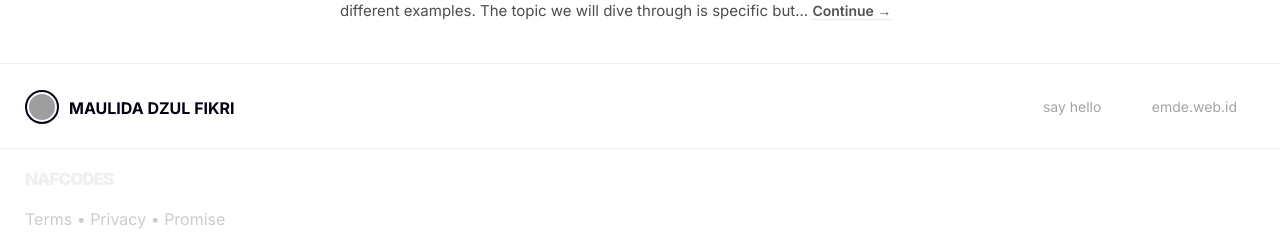
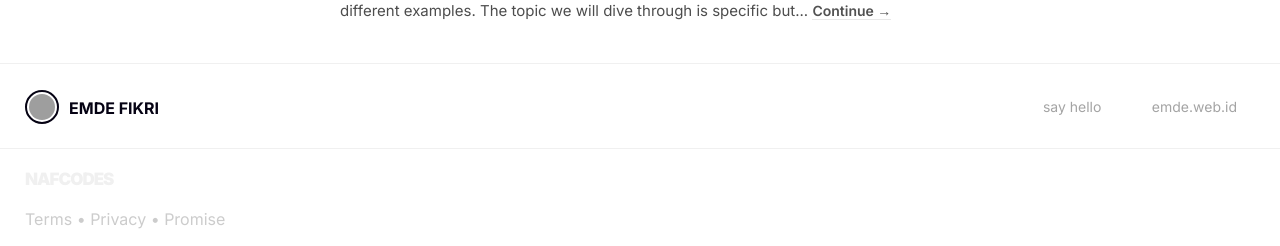
Before and after one commit to emdefikri/emdefikri.github.io, a Jekyll site: the page built from _posts/2020-03-06-post.md, in a window 1280 px wide. Shown: the part 693-939 px from the top of the page. Built offline with Jekyll 4.4.1, drawn with Linux system fonts in a browser that asks for light colours; grey boxes are pictures that could not be loaded.

Commit message:
Update post.html

```diff
--- a/_layouts/post.html
+++ b/_layouts/post.html
@@ -220,8 +220,8 @@
             <li><a href="mailto:contact@emde.web.id?subject=nafcodes">say hello</a></li>
             <li><a href="https://emde.web.id/">emde.web.id</a></li>
         </ul>
-        <figure id="user_foot"><a href="/">nafcodes</a></figure>
-        <h5><a href="https://emde.web.id/">Maulida Dzul Fikri</a></h5>
+        <figure id="user_foot"><a href="https://nafcodes.com">nafcodes</a></figure>
+        <h5><a href="https://emde.web.id/">Emde Fikri</a></h5>
     </footer>
     <footer id="foot">
         <figure id="logo_foot"><a href="https://emde.web.id/">nafcodes</a></figure>
```
